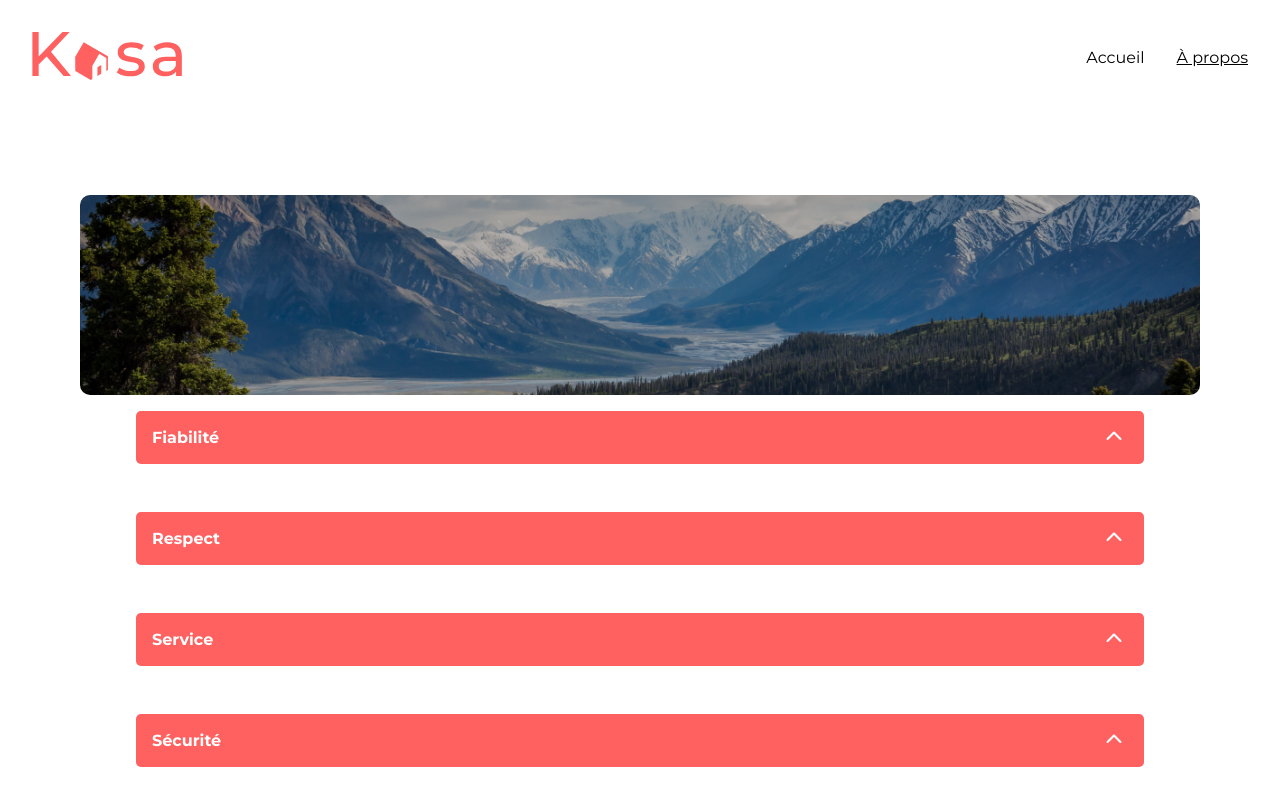
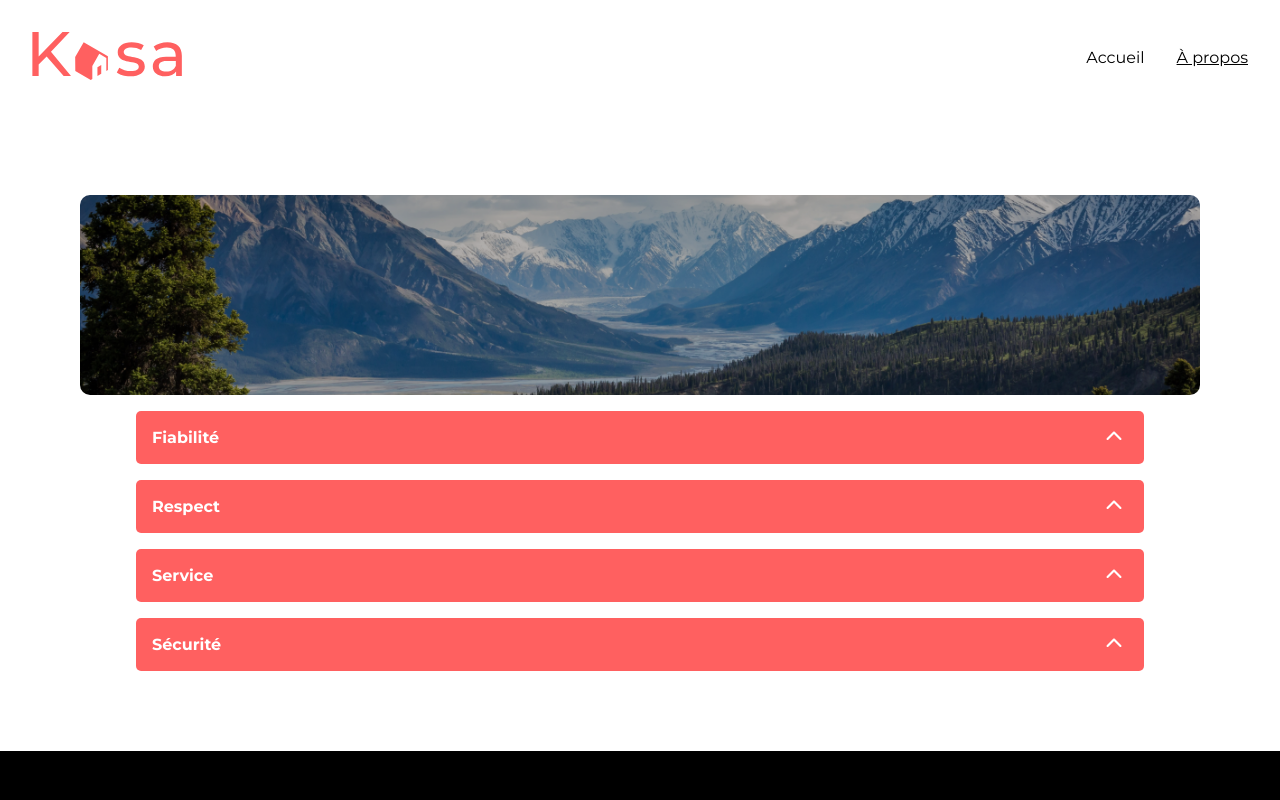
Before and after one commit to pyko7/kasa, a React (Vite) app: page /about in a window 1280 px wide. Shown: the top 800 px of the page. Built offline with nearby package versions, Linux system fonts and the light colour scheme.

Commit message:
chore: fix style

```diff
--- a/src/components/Collapse/Collapse.scss
+++ b/src/components/Collapse/Collapse.scss
@@ -34,7 +34,6 @@
 
 .collapse-content {
   height: 0;
-  padding: 1rem;
   font-size: $text-sm;
   line-height: 1rem;
   background-color: $neutral-medium-color;
@@ -50,6 +49,7 @@
 
   &-open {
     height: fit-content;
+    padding: 1rem;
     transform: scaleY(1);
   }
 
--- a/src/components/Slideshow/Slideshow.scss
+++ b/src/components/Slideshow/Slideshow.scss
@@ -49,7 +49,7 @@
   transform: translateX(-50%);
   color: $neutral-light-color;
   font-size: $text-lg;
-  @include lg-screen {
+  @include md-screen {
     display: block;
   }
 }
```
